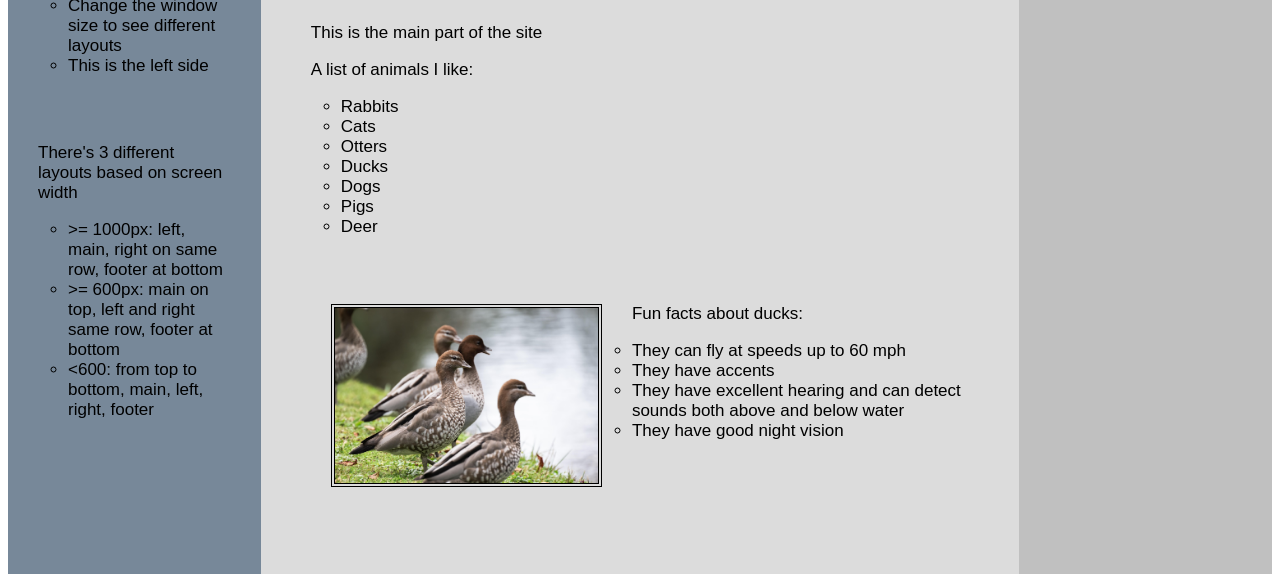
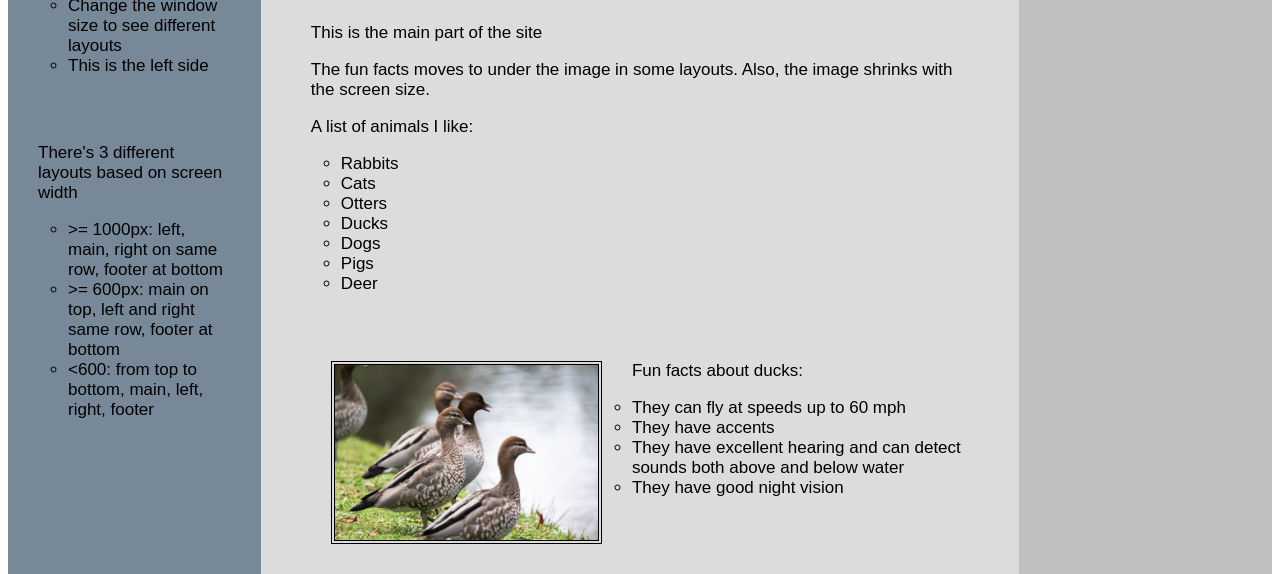
Before and after one commit to mlwang-7/CIS89A, a plain HTML site: page responsive-web-design/index.html in a window 1280 px wide. Shown: the part 226-800 px from the top of the page. Drawn offline with Linux system fonts and the light colour scheme.

Commit message:
Add files via upload

```diff
--- a/responsive-web-design/index.html
+++ b/responsive-web-design/index.html
@@ -41,6 +41,7 @@
                 <article>
                     <h2>Welcome</h2>
                     <p>This is the main part of the site</p>
+                    <p>The fun facts moves to under the image in some layouts. Also, the image shrinks with the screen size.</p>
                     <p>A list of animals I like:</p>
                     <ul>
                         <li>Rabbits</li>
```
